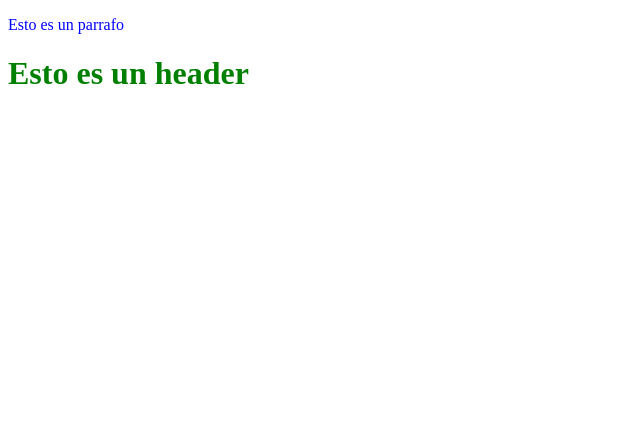
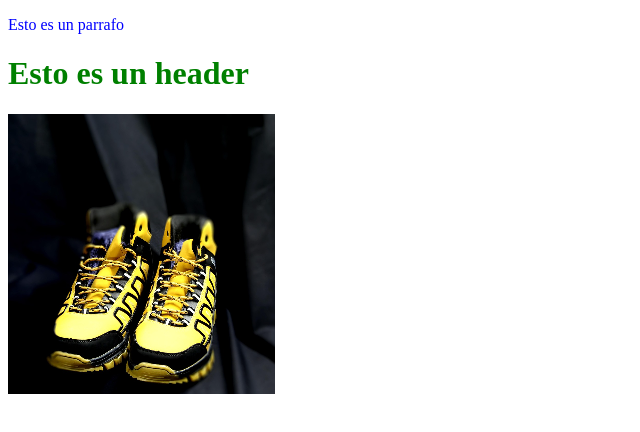
Before and after one commit to JAV-7/PRACTICA_01_CR, a plain HTML site: page page_b.html in a window 1280 px wide. Shown: the whole page, without its empty margins (0-640 px from the left). Drawn offline with Linux system fonts and the light colour scheme; files that its build step writes are made by us from their sources.

Commit message:
chore: Add images to Page A and Page B
Pasted two images, each one in the page_a.html and the other on
page_b.html

```diff
--- a/page_b.html
+++ b/page_b.html
@@ -9,5 +9,6 @@
 <body>
     <p>Esto es un parrafo</p>
     <h1>Esto es un header</h1>
+    <img src="/PRACTICA_01_CR/yellow_sneakers.png" alt="Imagen 2">
 </body>
 </html>
```
Also changed, not shown: page_a.html (+1 -0 lines), white_sneakers.png (added), yellow_sneakers.png (added).
